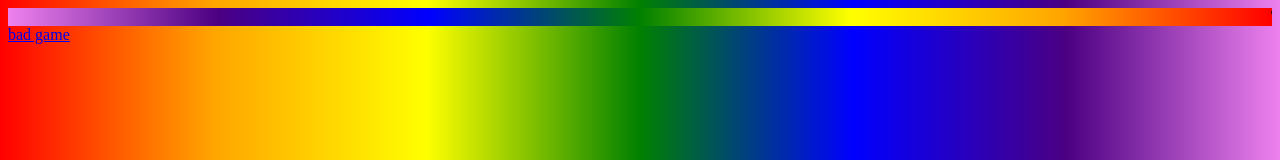
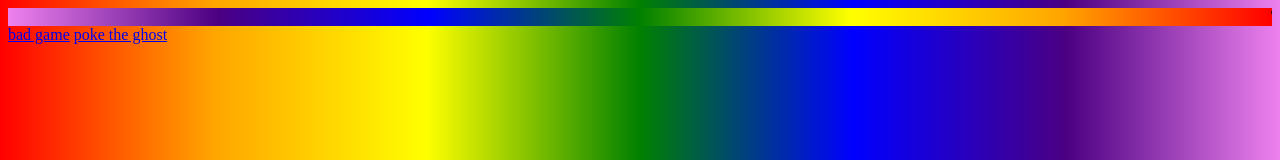
Before and after one commit to hapowers42/hapowers42.github.io, a plain HTML site: page index.html in a window 1280 px wide. Shown: the top 160 px of the page. Drawn offline with Linux system fonts and the light colour scheme.

Commit message:
Update index.html

```diff
--- a/index.html
+++ b/index.html
@@ -14,5 +14,6 @@
   <body>
     <marquee class = "rainbow-text">WOW COOL SITE</marquee>
     <a href="/ballgame/index.html">bad game</a>
+    <a href="/poketheghost">poke the ghost</a>
   </body>
 </html>
```
